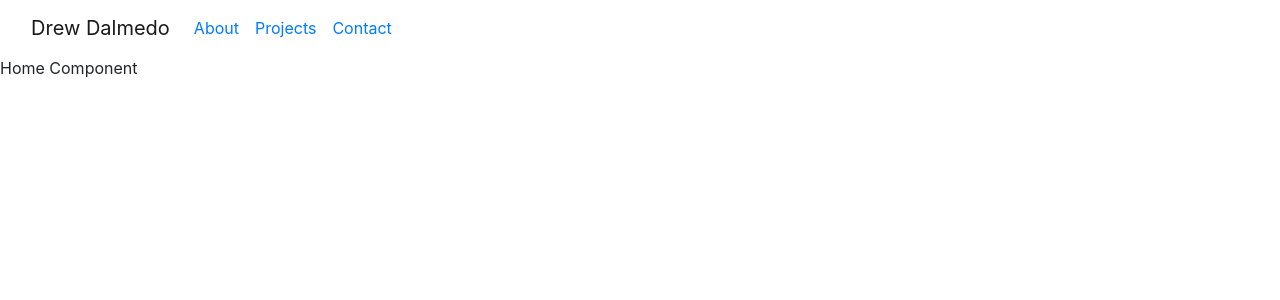
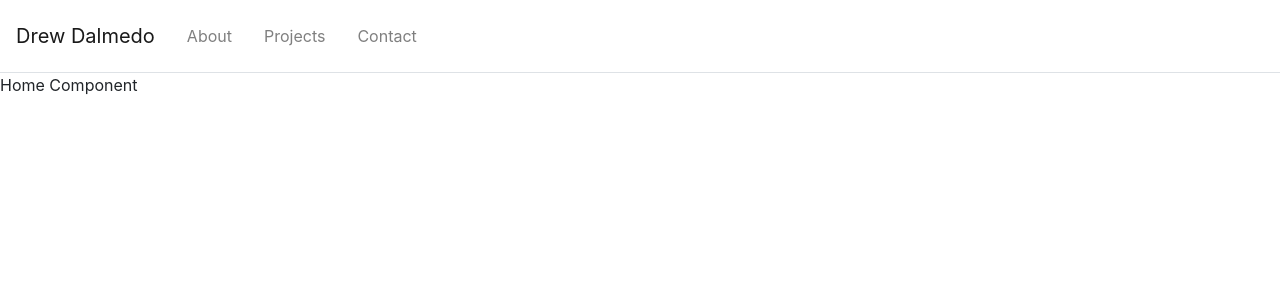
Before and after one commit to DrewDalmedo/portfolio, a React (Create React App) app: page / in a window 1280 px wide. Shown: the top 300 px of the page. Built offline with nearby package versions, Linux system fonts and the light colour scheme.

Commit message:
Prettify the presentation of the Navbar

```diff
--- a/src/components/Navbar/Navigation.js
+++ b/src/components/Navbar/Navigation.js
@@ -1,31 +1,31 @@
 import React from 'react'
 import Navbar from 'react-bootstrap/Navbar'
-import { NavLink, Link } from 'react-router-dom'
+import { Link } from 'react-router-dom'
 import Nav from 'react-bootstrap/Nav'
 import Container from 'react-bootstrap/Container'
 
 const Navigation = () => {
   return (
-    <Container fluid >
-      <Navbar >
+    <Container className="p-0" fluid >
+      <Navbar className="border-bottom" bg="transparent">
         <Navbar.Brand href="/">Drew Dalmedo</Navbar.Brand>
 
         <Nav>
           <Nav.Item>
             <Nav.Link>
-              <Link to="/about" className="link">About</Link>
+              <Link className="nav-link" to="/about" >About</Link>
             </Nav.Link>
           </Nav.Item>
 
           <Nav.Item>
             <Nav.Link>
-              <Link to="/projects" className="link">Projects</Link>
+              <Link className="nav-link" to="/projects" >Projects</Link>
             </Nav.Link>
           </Nav.Item>
 
           <Nav.Item>
             <Nav.Link>
-              <Link to="/contact" className="link">Contact</Link>
+              <Link className="nav-link" to="/contact" >Contact</Link>
             </Nav.Link>
           </Nav.Item>
         </Nav>
```
